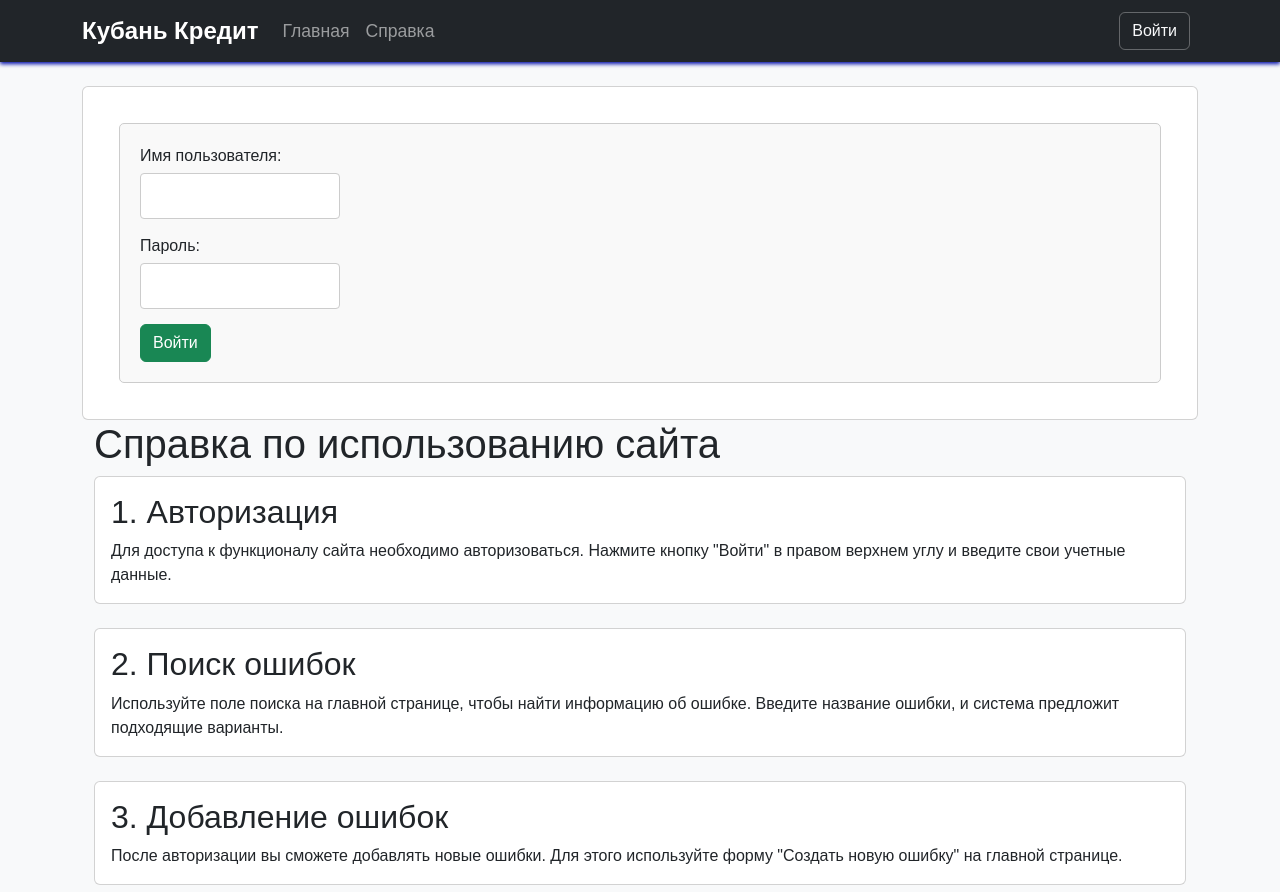
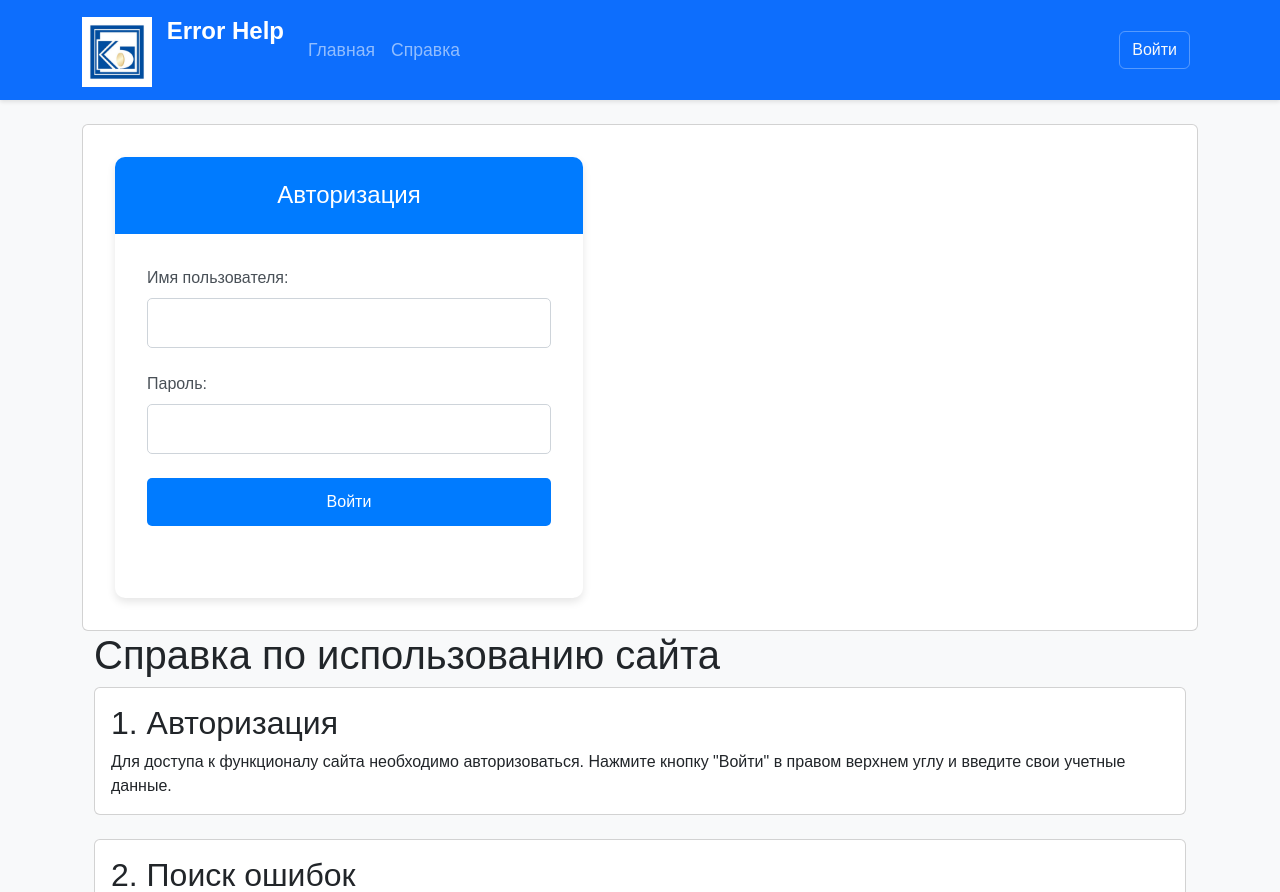
Before and after one commit to Goga11112/ErrorLib, a Flask app: page /help in a window 1280 px wide, after a click on "Войти". Shown: the top 892 px of the page. Run offline with Flask 2, Linux system fonts and the light colour scheme.

Commit message:
Отлично

```diff
--- /dev/null
+++ b/static/login.css
@@ -0,0 +1,102 @@
+/* Основные стили для страницы авторизации */
+.login-container {
+    width: 100%;
+    max-width: 500px;
+    padding: 1rem;
+}
+
+.login-row {
+    display: flex;
+    justify-content: center;
+}
+
+.login-col {
+    width: 100%;
+}
+
+.login-card {
+    border: none;
+    border-radius: 10px;
+    box-shadow: 0 4px 8px rgba(0, 0, 0, 0.1);
+    background-color: white;
+}
+
+.login-card-header {
+    border-radius: 10px 10px 0 0;
+    background-color: #007bff;
+    color: white;
+    padding: 1.5rem;
+    text-align: center;
+}
+
+.login-title {
+    margin: 0;
+    font-size: 1.5rem;
+}
+
+.login-card-body {
+    padding: 2rem;
+}
+
+.login-form-group {
+    margin-bottom: 1.5rem;
+}
+
+.login-label {
+    display: block;
+    margin-bottom: 0.5rem;
+    font-weight: 500;
+    color: #495057;
+}
+
+.form-control {
+    border: 1px solid #ced4da;
+    border-radius: 5px;
+    transition: border-color 0.3s ease, box-shadow 0.3s ease;
+    width: 100%;
+    padding: 0.75rem;
+    font-size: 1rem;
+    box-sizing: border-box;
+}
+
+.form-control:focus {
+    border-color: #80bdff;
+    box-shadow: 0 0 0 0.2rem rgba(0, 123, 255, 0.25);
+    outline: none;
+}
+
+.login-btn {
+    background-color: #007bff;
+    border: none;
+    transition: background-color 0.3s ease;
+    width: 100%;
+    padding: 0.75rem;
+    font-size: 1rem;
+    font-weight: 500;
+    border-radius: 5px;
+    cursor: pointer;
+    color: white;
+}
+
+.login-btn:hover {
+    background-color: #0056b3;
+}
+
+#loginMessage {
+    text-align: center;
+    margin-top: 1rem;
+    padding: 0.75rem;
+    border-radius: 5px;
+}
+
+.alert-success {
+    background-color: #d4edda;
+    border-color: #c3e6cb;
+    color: #155724;
+}
+
+.alert-danger {
+    background-color: #f8d7da;
+    border-color: #f5c6cb;
+    color: #721c24;
+}
--- a/static/styles.css
+++ b/static/styles.css
@@ -50,40 +50,6 @@ body {
     border-radius: .25rem;
     box-shadow: 0 0.125rem 0.25rem rgba(0,0,0,.075);
 }
-/* Стили для формы логина */
-#loginForm {
-    margin: 20px;
-    padding: 20px;
-    border: 1px solid #ccc;
-    border-radius: 5px;
-    background-color: #f9f9f9;
-}
-
-#loginForm h2 {
-    margin-bottom: 15px;
-}
-
-#loginForm input[type="text"],
-#loginForm input[type="password"] {
-    width: 20%;
-    padding: 10px;
-    margin: 5px 0 15px;
-    border: 1px solid #ccc;
-    border-radius: 4px;
-}
-
-#loginButton {
-    background-color: #3e9cc2; /* Зеленый цвет */
-    color: white;
-    padding: 10px;
-    border: none;
-    border-radius: 4px;
-    cursor: pointer;
-}
-
-#loginButton:hover {
-    background-color: #1408c4; /* Темно-зеленый цвет при наведении */
-}
 
 /* Стили для элементов управления администратором */
 #adminControls {
@@ -128,7 +94,7 @@ body {
 
 /* Стили для навигационной панели */
 .navbar {
-    box-shadow: 0 2px 4px rgb(1, 12, 168);
+    box-shadow: 0 2px 4px rgb(4, 17, 204);
 }
 
 .navbar-brand {
@@ -144,7 +110,7 @@ body {
 
 .nav-link:hover {
     color: #fff !important;
-    background-color: rgba(255, 255, 255, 0.1);
+    background-color: rgba(18, 21, 197, 0.1);
     border-radius: 4px;
 }
 
@@ -173,3 +139,61 @@ body {
         margin-bottom: 0.5rem;
     }
 }
+
+
+
+
+/* Убираем отступы по умолчанию */
+html, body {
+    margin: 0;
+    padding: 0;
+}
+
+/* Стили для навигационной панели */
+.navbar {
+    background-color: #007bff; /* Синий цвет */
+    box-shadow: 0 2px 4px rgba(0, 0, 0, 0.1);
+}
+
+.navbar-brand {
+    font-weight: bold;
+    font-size: 1.5rem;
+}
+
+.nav-link {
+    font-size: 1.1rem;
+    padding: 0.5rem 1rem;
+    transition: all 0.3s ease;
+}
+
+.nav-link:hover {
+    color: #fff !important;
+    background-color: rgba(255, 255, 255, 0.1);
+    border-radius: 4px;
+}
+
+.btn-outline-light {
+    border-color: rgba(255, 255, 255, 0.3);
+    transition: all 0.3s ease;
+}
+
+.btn-outline-light:hover {
+    background-color: rgba(255, 255, 255, 0.1);
+    border-color: rgba(255, 255, 255, 0.5);
+}
+
+/* Адаптивные стили */
+@media (max-width: 991.98px) {
+    .navbar-nav {
+        margin-top: 1rem;
+    }
+
+    .nav-item {
+        margin-bottom: 0.5rem;
+    }
+
+    .btn-outline-light {
+        width: 100%;
+        margin-bottom: 0.5rem;
+    }
+}
--- a/templates/base.html
+++ b/templates/base.html
@@ -3,15 +3,20 @@
 <head>
     <meta charset="UTF-8">
     <meta name="viewport" content="width=device-width, initial-scale=1.0">
-    <title>База знаний ошибок</title>
+    <title>Error Help</title>
     <!-- Подключаем Bootstrap CSS -->
     <link href="https://cdn.jsdelivr.net/npm/bootstrap@5.3.0/dist/css/bootstrap.min.css" rel="stylesheet">
     <link rel="stylesheet" href="{{ url_for('static', filename='styles.css') }}">
+    <link rel="stylesheet" href="{{ url_for('static', filename='login.css') }}">
 </head>
 <body>
-    <header><nav class="navbar navbar-expand-lg navbar-dark bg-dark mb-4">
+    <!-- Навигационная панель -->
+    <nav class="navbar navbar-expand-lg navbar-dark bg-primary mb-4">
         <div class="container">
-            <a class="navbar-brand" href="/">Кубань Кредит</a>
+            <a class="navbar-brand" href="/">
+                <img src="{{ url_for('static', filename='unnamed_1.png') }}" alt="Logo" width="70" height="70" class="d-inline-block align-text-top me-2">
+                Error Help
+            </a>
             <button class="navbar-toggler" type="button" data-bs-toggle="collapse" data-bs-target="#navbarNav" aria-controls="navbarNav" aria-expanded="false" aria-label="Toggle navigation">
                 <span class="navbar-toggler-icon"></span>
             </button>
@@ -40,7 +45,6 @@
             </div>
         </div>
     </nav>
-    </header>
 
     <!-- Аккордеон для авторизации -->
     <div class="container">
--- a/templates/login.html
+++ b/templates/login.html
@@ -1,14 +1,25 @@
-<div>
-    <form id="loginForm">
-        <div class="form-group">
-            <label for="loginUsername">Имя пользователя:</label>
-            <input type="text" class="form-control" id="loginUsername" required>
+<div class="login-container">
+    <div class="login-row">
+        <div class="login-col">
+            <div class="login-card">
+                <div class="login-card-header">
+                    <h4 class="login-title">Авторизация</h4>
+                </div>
+                <div class="login-card-body">
+                    <form id="loginForm">
+                        <div class="login-form-group">
+                            <label for="loginUsername" class="login-label">Имя пользователя:</label>
+                            <input type="text" class="form-control" id="loginUsername" required>
+                        </div>
+                        <div class="login-form-group">
+                            <label for="loginPassword" class="login-label">Пароль:</label>
+                            <input type="password" class="form-control" id="loginPassword" required>
+                        </div>
+                        <button type="submit" class="login-btn">Войти</button>
+                    </form>
+                    <div id="loginMessage" class="login-message"></div>
+                </div>
+            </div>
         </div>
-        <div class="form-group">
-            <label for="loginPassword">Пароль:</label>
-            <input type="password" class="form-control" id="loginPassword" required>
-        </div>
-        <button type="submit" class="btn btn-success">Войти</button>
-    </form>
-    <div id="loginMessage" class="mt-3"></div>
+    </div>
 </div>
```
Also changed, not shown: templates/helpError.html (+25 -11 lines), static/unnamed_1.png (added), uploads/1600x1200_38545_[www.ArtFile.ru].jpg (added), uploads/photo_2025-02-15_12-18-07.jpg (added).
